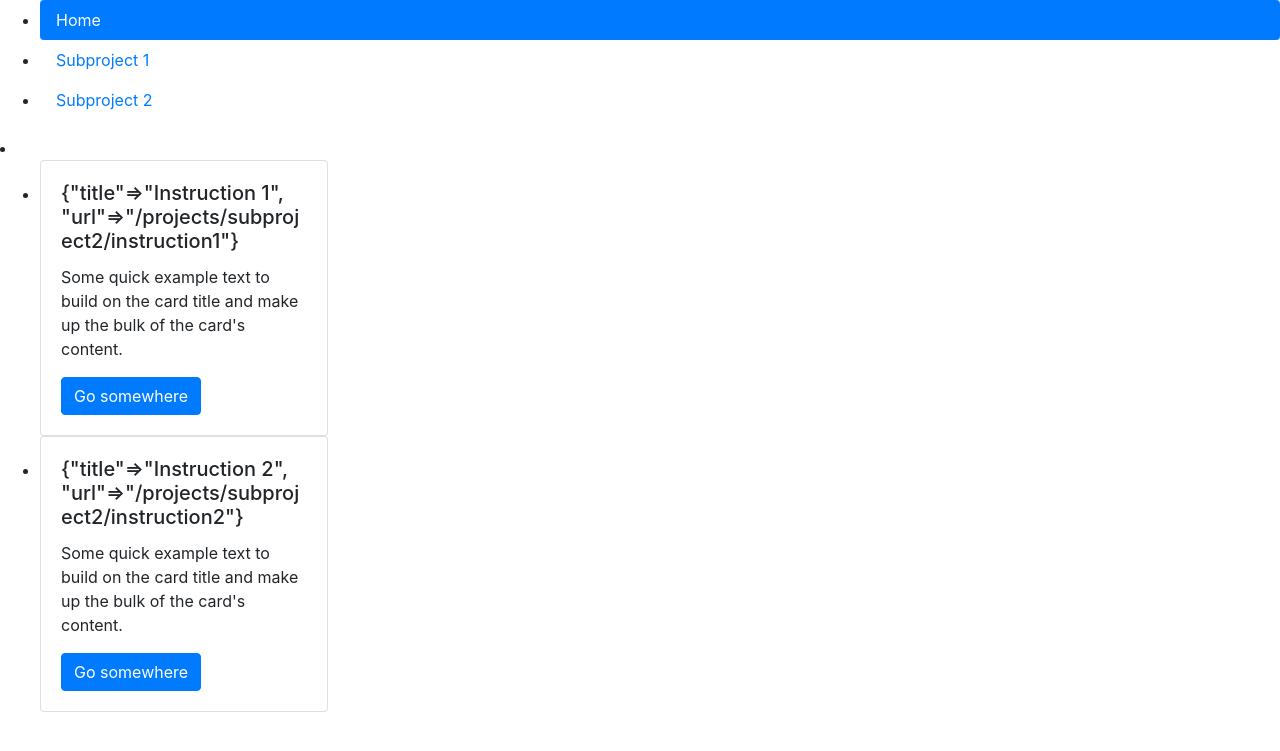
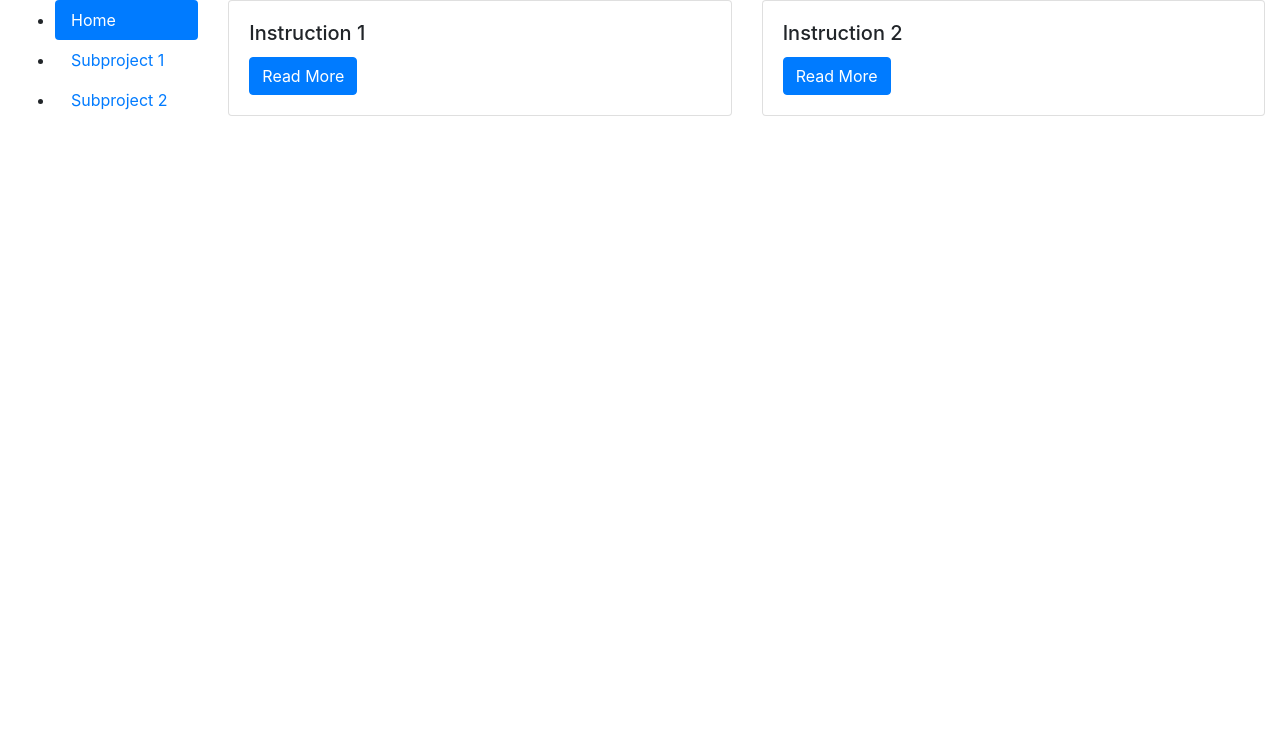
Before and after one commit to TestOrgLeonB/testorgleonb.github.io, a Jekyll site: the page built from projects/subproject2/subproject2.html, in a window 1280 px wide. Shown: the top 751 px of the page. Built offline with Jekyll 4.4.1, drawn with Linux system fonts in a browser that asks for light colours.

Commit message:
made little changes

```diff
--- a/_layouts/default.html
+++ b/_layouts/default.html
@@ -1,4 +1,3 @@
-<!-- _layouts/default.html -->
 <!DOCTYPE html>
 <html lang="en">
 <head>
@@ -7,9 +6,11 @@
     <title>{{ page.title }}</title>
 </head>
 <body>
-
+    <div class="container-fluid">
+        <div class="row">
+            <div class="col-md-2">
                 <div class="nav flex-column nav-pills" role="tablist" aria-orientation="vertical">
-        <ul>
+                    <ul class="no-bullet">
                         <li class="nav-item"><a class="nav-link active" href="/">Home</a></li>
                         {% for project in site.data.projects %}
                             {% for subproject in project %}
@@ -23,11 +24,13 @@
                         {% endfor %}
                     </ul>
                 </div>
-
-
-
+            </div>
+            <div class="col-md-10">
                 <div class="content">
                     {{ content }}
+                </div>
+            </div>
+        </div>
     </div>
 
     <script src="https://code.jquery.com/jquery-3.3.1.slim.min.js" integrity="sha384-q8i/X+965DzO0rT7abK41JStQIAqVgRVzpbzo5smXKp4YfRvH+8abtTE1Pi6jizo" crossorigin="anonymous"></script>
--- a/projects/subproject2/subproject2.html
+++ b/projects/subproject2/subproject2.html
@@ -6,21 +6,14 @@ title: Subproject1
 {% assign subproject_obj = site.data.projects["subproject2"] %}
 
 <body>
-    <div class="sidebar">
-        <li>{{ subproject_obj.title }}
-            <ul>
+    <div class="card-deck">
                 {% for instruction in subproject_obj[0].instructions %}
-                    <li>
                         <div class="card" style="width: 18rem;">
                             <div class="card-body">
-                                <h5 class="card-title">{{instruction.}}</h5>
-                                <p class="card-text">Some quick example text to build on the card title and make up the bulk of the card's content.</p>
-                                <a href="{{instruction.url}}" class="btn btn-primary">Go somewhere</a>
+                                <h5 class="card-title">{{instruction.title}}</h5>
+                                <a href="{{instruction.url}}" class="btn btn-primary">Read More</a>
                             </div>
                         </div>
-                    </li>
                 {% endfor %}
-            </ul>
-        </li>
     </div>
 </body>
```
Lines whose indentation alone changed are shown as unchanged.
